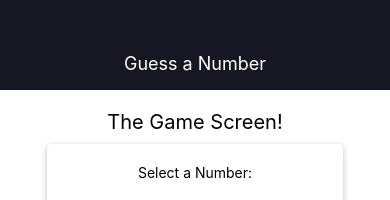
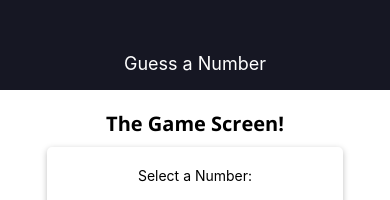
Before and after one commit to sapinspys/React-Native-Practice, a React Native app in the folder guess-a-number-app/: screen / in a window 390 px wide. Shown: the top 200 px of the page. Built offline with nearby package versions, Linux system fonts and the light colour scheme.

Commit message:
Applied font

```diff
--- a/guess-a-number-app/screens/StartGameScreen.js
+++ b/guess-a-number-app/screens/StartGameScreen.js
@@ -115,6 +115,7 @@ const styles = StyleSheet.create({
   title: {
     fontSize: 20,
     marginVertical: 10,
+    fontFamily: 'open-sans-bold',
   },
   inputContainer: {
     width: 300,
```
